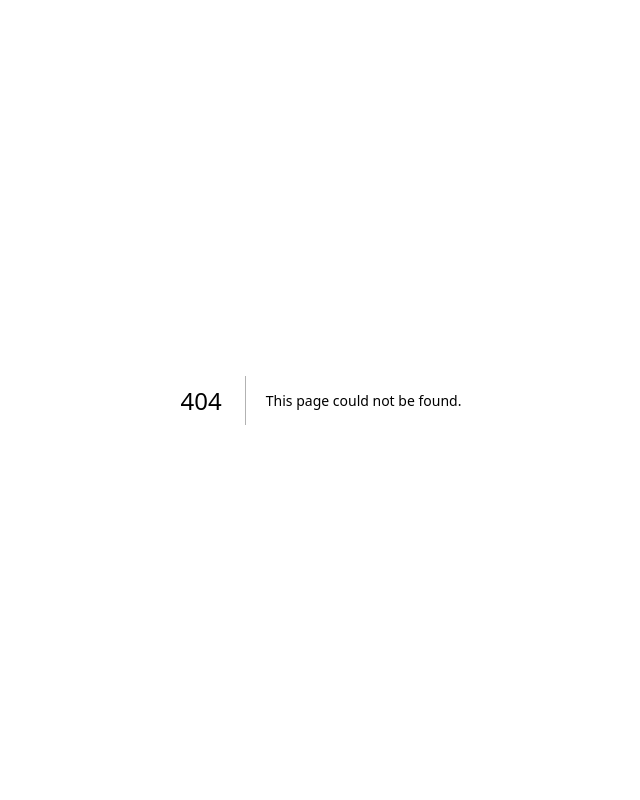
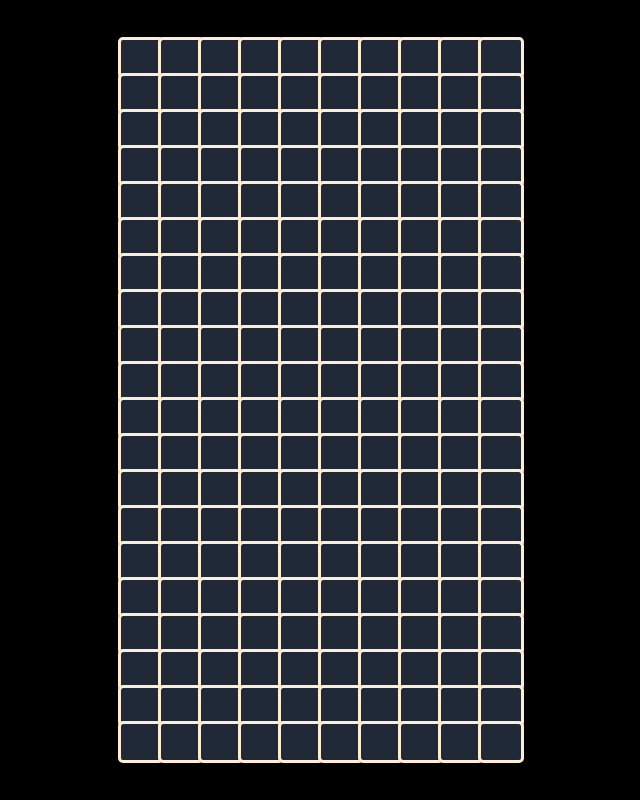
Before and after one commit to 32-Adarsha/akk26s, a Next.js app: page /Tetris in a window 1280 px wide. Before the commit this address had no page. Shown: the whole page, without its empty margins (319-959 px from the left). Built offline with nearby package versions, Linux system fonts and the light colour scheme.

Commit message:
saving the code stamp

```diff
--- a/next.config.js
+++ b/next.config.js
@@ -1,4 +1,8 @@
 /** @type {import('next').NextConfig} */
-const nextConfig = {}
+const nextConfig = {
+    experimental: {
+        serverActions: true,
+      },
+}
 
 module.exports = nextConfig
--- /dev/null
+++ b/src/app/Tetris/BoardCell.js
@@ -0,0 +1,8 @@
+export default function APP({cell})
+{
+    return (
+        <div className={`w-10 h-9 bg-gray-800 outline outline-orange-100 rounded-sm ${cell.className}`}>
+
+        </div>
+    )
+}
--- /dev/null
+++ b/src/app/Tetris/Tetris.js
@@ -0,0 +1,13 @@
+
+import Board from "./board"
+
+export default function App({rows , columns})
+{
+
+    return(
+        <>
+        <Board rows={20} columns={10}/>
+
+        </>
+    )
+}
--- /dev/null
+++ b/src/app/Tetris/board.js
@@ -0,0 +1,30 @@
+import { useState } from "react";
+import BoardCell from "./BoardCell"
+
+export default function App({rows , columns})
+{
+    const defaultCell =  {
+        occupied: false,
+        className: ""
+    }
+
+    const boardArray = Array.from({length:rows} , ()=>
+        Array.from({length:columns}, () => ({...defaultCell})))
+
+
+
+
+    console.log(boardArray);
+    return (
+        <div>
+          {boardArray.map((rows, y) => (
+            <div className="flex" key={y}>
+              {rows.map((cell, x) => (
+                <BoardCell key={`${x}-${y}`} cell={cell} />
+              ))}
+            </div>
+          ))}
+        </div>
+      );
+
+}
--- /dev/null
+++ b/src/app/Tetris/page.js
@@ -0,0 +1,11 @@
+'use client';
+import Tgame from "./Tetris"
+
+export default function App()
+{
+    return (
+        <div className="h-screen w-screen bg-black flex justify-center pt-10">
+            <Tgame rows={20} columns={10}/>
+        </div>
+    )
+}
--- a/src/app/globals.css
+++ b/src/app/globals.css
@@ -25,3 +25,52 @@ body {
     )
     rgb(var(--background-start-rgb));
 }
+
+.tetromino {
+  border-top: 3px solid rgba(255, 255, 255, 0.1);
+  border-left: 3px solid rgba(255, 255, 255, 0.1);
+  border-bottom: 3px solid rgba(0, 0, 0, 0.1);
+  border-right: 3px solid rgba(0, 0, 0, 0.1);
+}
+
+.tetromino .Sparkle {
+  position: absolute;
+  z-index: 10;
+  width: 6px;
+  height: 6px;
+  left: -2px;
+  top: -2px;
+  background-color: rgba(255, 255, 255, 0.4);
+  border-radius: 4px 4px;
+}
+
+.tetromino.ghost {
+  background-color: transparent;
+  border: 2px solid rgba(255, 255, 255, 0.2);
+}
+
+.tetromino.ghost .Sparkle {
+  opacity: 0;
+}
+
+.tetromino__i {
+  background-color: rgba(80, 227, 230, 1);
+}
+.tetromino__j {
+  background-color: rgba(36, 95, 223, 1);
+}
+.tetromino__l {
+  background-color: rgba(223, 173, 36, 1);
+}
+.tetromino__o {
+  background-color: rgba(223, 217, 36, 1);
+}
+.tetromino__s {
+  background-color: rgba(48, 211, 56, 1);
+}
+.tetromino__t {
+  background-color: rgba(132, 61, 198, 1);
+}
+.tetromino__z {
+  background-color: rgba(240, 80, 195, 1);
+}
```
